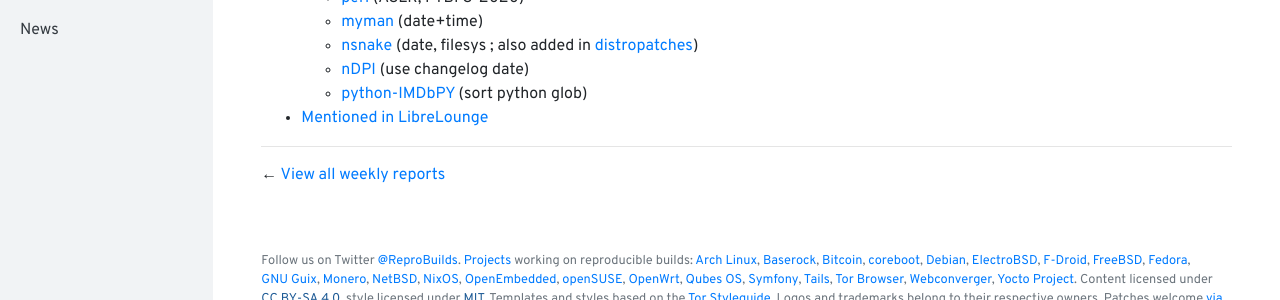
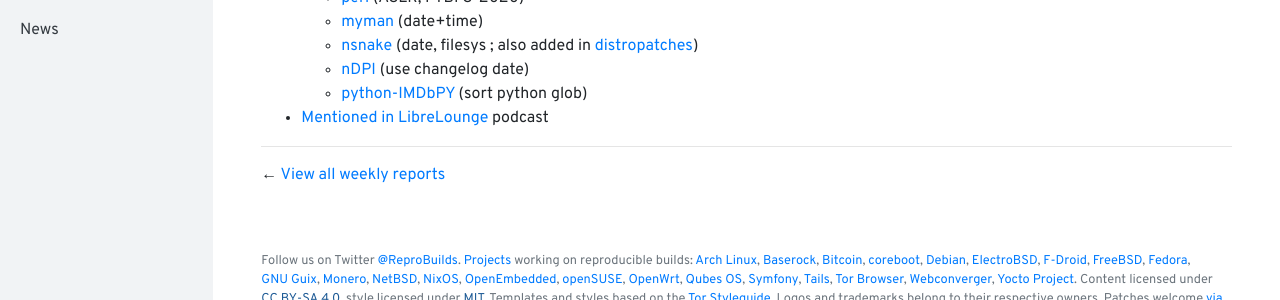
Before and after one commit to prototypefund/reproducible-website, a Jekyll site: the page built from _blog/posts/196.md, in a window 1280 px wide and 900 px high, scrolled down 589 px. Shown: the part 427-727 px from the top of the window. Built offline with Jekyll 4.4.1, drawn with Linux system fonts in a browser that asks for light colours.

Commit message:
196: try to explain LibreLounge
Signed-off-by: Holger Levsen <holger@layer-acht.org>

```diff
--- a/_blog/posts/196.md
+++ b/_blog/posts/196.md
@@ -38,4 +38,4 @@
     * [nDPI](https://github.com/ntop/nDPI/pull/662) (use changelog date)
     * [python-IMDbPY](https://github.com/alberanid/imdbpy/pull/202) (sort python glob)
 
-* [Mentioned in LibreLounge](https://pca.st/1MUC#t=23m00s)
+* [Mentioned in LibreLounge](https://pca.st/1MUC#t=23m00s) podcast
```
